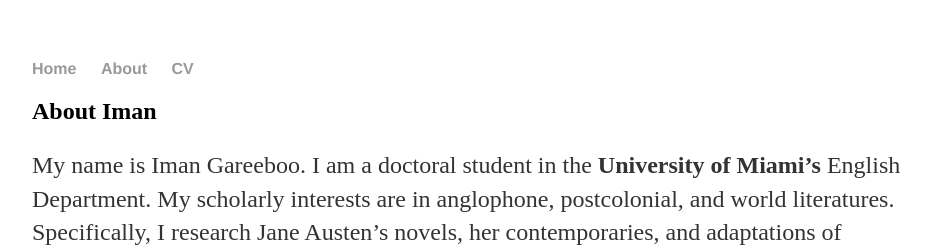
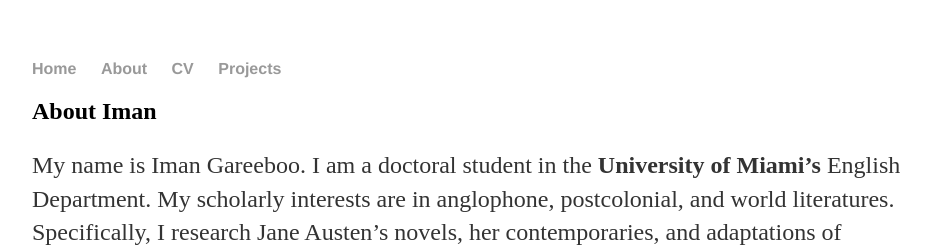
Before and after one commit to imangareeboo/imangareeboo.github.io, a Jekyll site: the page built from index.md, in a window 1280 px wide. Shown: the top 252 px of the page, without its empty margins (160-1101 px from the left). Built offline with Jekyll 4.4.1, drawn with Linux system fonts in a browser that asks for light colours; our own code applies the rules of GitHub Pages for plain Markdown files.

Commit message:
Update default.html

```diff
--- a/_layouts/default.html
+++ b/_layouts/default.html
@@ -11,6 +11,7 @@
 	        		<li><a href="/">Home</a></li>
 		        	<li><a href="about.html">About</a></li>
 	        		<li><a href="cv.html">CV</a></li>
+				<li><a href="project.html">Projects</a><li>
 
 	    		</ul>
 			</nav>
```
